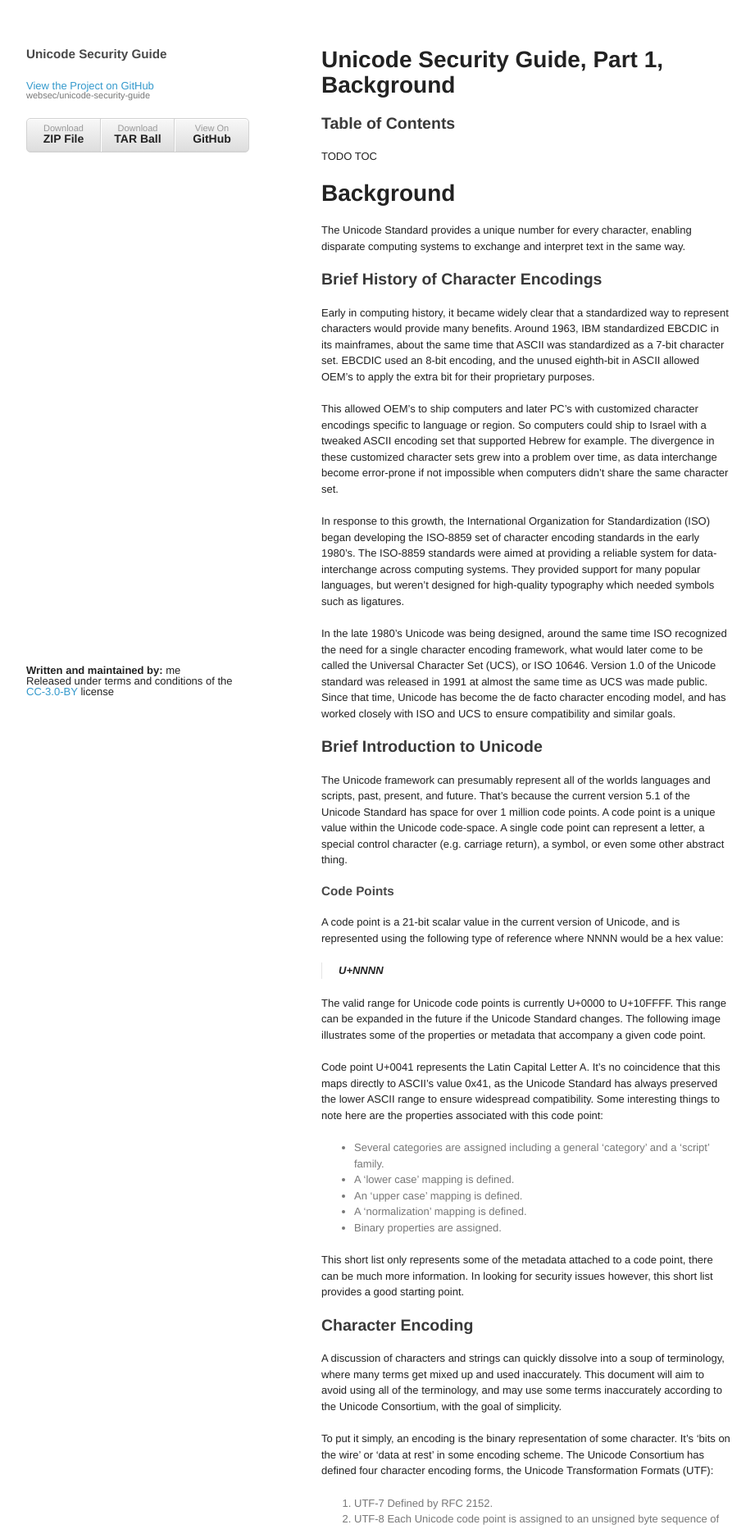
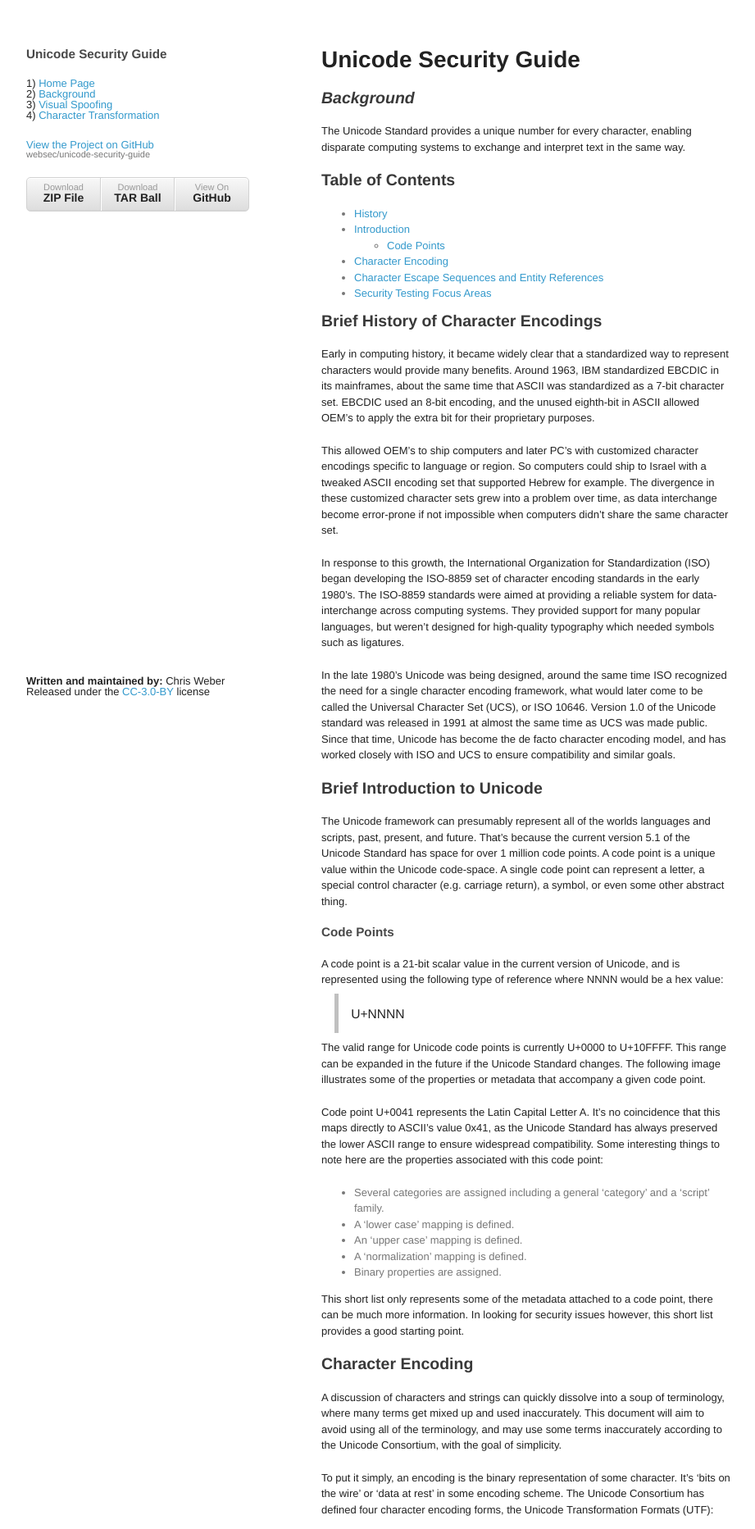
Before and after one commit to cweb/unicode-security-guide, a Jekyll site: the page built from page1.md, in a window 1280 px wide. Shown: the top 1865 px of the page at 82% size, without its empty margins (178-1099 px from the left). Built offline with Jekyll 4.4.1, drawn with Linux system fonts in a browser that asks for light colours; Markdown is read by kramdown in place of the engine named in the settings; some of the changed text lies outside the part shown.

```diff
--- a/_config.yml
+++ b/_config.yml
@@ -1,3 +1,4 @@
-url: http://localhost:4000
+url: http://websec.github.io/unicode-security-guide
 baseurl: /unicode-security-guide
 author: "Chris Weber"
+markdown: rdiscount
--- a/_includes/footer.html
+++ b/_includes/footer.html
@@ -1,6 +1,6 @@
   <footer>
-  <p class="zero"><strong>Written and maintained by:</strong> me </p>
-    <p class="zero">Released under terms and conditions of the <a
-      href="http://creativecommons.org/licenses/by/3.0"
+  <p class="zero"><strong>Written and maintained by:</strong> Chris Weber </p>
+  <p class="zero">Released under the
+  <a href="http://creativecommons.org/licenses/by/3.0"
       rel="nofollow">CC-3.0-BY</a> license</p>
   </footer>
--- a/_includes/header.html
+++ b/_includes/header.html
@@ -1,5 +1,11 @@
   <header>
     <h3>Unicode Security Guide</h3>
+    <p class="zero view">1) <a href="{{ site.url }}">Home Page</a></p>
+      <p class="zero">2) <a href="{{ site.url }}/background">Background</a></p>
+      <p class="zero">3) <a href="{{ site.url }}/visual-spoofing">Visual Spoofing</a></p>
+      <p class="zero">4) <a href="{{ site.url }}/character-transformations">Character
+        Transformation</a></p>
+      <p></p>
       <p class="view">
       <a href="https://github.com/websec/unicode-security-guide">View the Project on GitHub <small>websec/unicode-security-guide</small></a></p>
     <ul>
--- a/css/styles.css
+++ b/css/styles.css
@@ -10,9 +10,19 @@ p, h1, h2, h3, h4, h5, h6 {
   margin:0 0 20px;
 }
 
-ul, ol, table, pre, dl {
+.indent {
+  font-size: 1.2em;
+  border-width: 0 0 0 5px;
+  border-style: solid;
+  border-color: silver;
+  padding: 1em 0em 1em 1em;
+  margin-left: 1em;
+}
+
+ol, table, pre, dl {
   margin:0 0 20px;
 }
+
 
 p.zero {
   margin:0;
--- a/page1.md
+++ b/page1.md
@@ -4,16 +4,20 @@ title: Background
 permalink: background/
 ---
 
-# Unicode Security Guide, Part 1, Background #
+# Unicode Security Guide
+## _Background_
+
+The Unicode Standard provides a unique number for every character, enabling disparate computing systems to exchange and interpret text in the same way.
 
 ## Table of Contents
+* [History](#history)
+* [Introduction](#intro)
+    * [Code Points](#cp)
+* [Character Encoding](#encoding)
+* [Character Escape Sequences and Entity References](#escape)
+* [Security Testing Focus Areas](#testing)
 
-TODO TOC
-
-# Background
-The Unicode Standard provides a unique number for every character, enabling disparate computing systems to exchange and interpret text in the same way.
-
-## Brief History of Character Encodings
+## <a id="history"></a>Brief History of Character Encodings
 Early in computing history, it became widely clear that a standardized way to represent characters would provide many benefits. Around 1963, IBM standardized EBCDIC in its mainframes, about the same time that ASCII was standardized as a 7-bit character set.  EBCDIC used an 8-bit encoding, and the unused eighth-bit in ASCII allowed OEM's to apply the extra bit for their proprietary purposes.
 
 This allowed OEM's to ship computers and later PC's with customized character encodings specific to language or region. So computers could ship to Israel with a tweaked ASCII encoding set that supported Hebrew for example. The divergence in these customized character sets grew into a problem over time, as data interchange become error-prone if not impossible when computers didn't share the same character set.
@@ -22,13 +26,13 @@ In response to this growth, the International Organization for Standardization (
 
 In the late 1980's Unicode was being designed, around the same time ISO recognized the need for a single character encoding framework, what would later come to be called the Universal Character Set (UCS), or ISO 10646. Version 1.0 of the Unicode standard was released in 1991 at almost the same time as UCS was made public. Since that time, Unicode has become the de facto character encoding model, and has worked closely with ISO and UCS to ensure compatibility and similar goals.
 
-## Brief Introduction to Unicode
+## <a id="intro"></a>Brief Introduction to Unicode
 The Unicode framework can presumably represent all of the worlds languages and scripts, past, present, and future. That's because the current version 5.1 of the Unicode Standard has space for over 1 million code points. A code point is a unique value within the Unicode code-space. A single code point can represent a letter, a special control character (e.g. carriage return), a symbol, or even some other abstract thing.
 
-### Code Points
+### <a id="cp"></a>Code Points
 A code point is a 21-bit scalar value in the current version of Unicode, and is represented using the following type of reference where NNNN would be a hex value:
 
-> __U+NNNN__
+<span class="indent">U+NNNN</span>
 
 The valid range for Unicode code points is currently U+0000 to U+10FFFF.  This range can be expanded in the future if the Unicode Standard changes. The following image illustrates some of the properties or metadata that accompany a given code point.
 
@@ -42,7 +46,7 @@ Code point U+0041 represents the Latin Capital Letter A. It's no coincidence tha
 
 This short list only represents some of the metadata attached to a code point, there can be much more information. In looking for security issues however, this short list provides a good starting point.
 
-## Character Encoding
+## <a id="encoding"></a>Character Encoding
 A discussion of characters and strings can quickly dissolve into a soup of terminology, where many terms get mixed up and used inaccurately.  This document will aim to avoid using all of the terminology, and may use some terms inaccurately according to the Unicode Consortium, with the goal of simplicity.
 
 To put it simply, an encoding is the binary representation of some character.  It’s ‘bits on the wire’ or ‘data at rest’ in some encoding scheme.  The Unicode Consortium has defined four character encoding forms, the Unicode Transformation Formats (UTF):
@@ -153,7 +157,7 @@ At this point UTF-8 uses three bytes to represent the code point.  One may wonde
 
 Surrogate pairs combine two pairs in the reserved code point range U+D800 to U+DFFF, to be capable of representing all of Unicode’s code points in the 16 bit format.  For this reason, UTF-16 is considered a variable-width encoding just as is UTF-8.  UTF-32 however, is considered a fixed-width encoding.
 
-## Character Escape Sequences and Entity References
+## <a id="escape"></a>Character Escape Sequences and Entity References
 
 An alternative to encoding characters is representing them using a symbolic representation rather than a serialization of bytes.  This is common in HTTP with URL-encoded data, and in HTML.   In HTML, numerical character references (NCR) can be used in either a decimal or hexadecimal form that maps to a Unicode code point.
 
@@ -229,11 +233,11 @@ The following table gives another example, using <span class="uchar">U+FEFF ZERO
  </tr>
 </tbody></table>
 
-## Focus Points for Security Testing
+## <a id="testing"></a>Security Testing Focus Areas
 
-This security testing guide has been split into two general areas to aid readers in setting goals for a software security assessment. Where possible, data has also been provided to assist software engineers in developing more security software. Information such as how framework API's behave by default and when overridden is subject to change at any time.
+This guide has been designed with two general areas in mind - one being to aid readers in setting goals for a software security assessment. Where possible, data has also been provided to assist software engineers in developing more security software. Information such as how framework API's behave by default and when overridden is subject to change at any time.
 
-Clearly, any protocol and standard can be subject to security vulnerabilities, examples include HTML, HTTP, TCP, DNS.  Character encodings and the Unicode standard are also exposed to vulnerability. Sometimes vulnerabilities are related to a design-flaw in the standard, but more often they’re related to implementation in practice. Many of the phenomena discussed here are not vulnerabilities in the standard. Instead, the following categories can enable vulnerability in applications which are not built to anticipate and prevent the relevant attacks:
+Clearly, any protocol and standard can be subject to security vulnerabilities, examples include HTML, HTTP, TCP, DNS.  Character encodings and the Unicode standard are also exposed to vulnerability. Sometimes vulnerabilities are related to a design-flaw in the standard, but more often they’re related to implementation in practice. Many of the phenomena discussed here are not vulnerabilities in the standard. Instead, the following general categories of vulnerability are most common in applications which are not built to anticipate and prevent the relevant attacks:
 
 * Visual Spoofing
 * Best-fit mappings
```
Also changed, not shown: index.md (+5 -3 lines), page2.md (added, +50 -0 lines), page3.md (added, +90 -0 lines).
